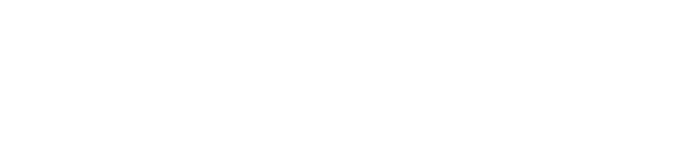
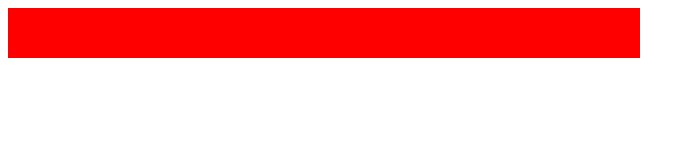
Before and after one commit to Efe-Onoh/random-quote-machine, a website: page index.html in a window 1280 px wide. Shown: the whole page, without its empty margins (0-695 px from the left). Drawn offline with nearby package versions, Linux system fonts and the light colour scheme; files that its build step writes are made by us from their sources.

```diff
--- a/index.html
+++ b/index.html
@@ -1,3 +1,19 @@
-<div id="comp"></div>
+<!DOCTYPE html>
+<html>
+    <head>
+        <meta charset="utf-8">
+        <meta http-equiv="X-UA-Compatible" content="IE=edge">
+        <title>Random Quote Machine</title>
+        <meta name="description" content="">
+        <meta name="viewport" content="width=device-width, initial-scale=1">
+        <link rel="stylesheet" href="css/style.css">
+    </head>
+    <body>
+        <div id="comp">
+
+        </div>
+    </body>
+</html>
+
 
 <script src="https://cdn.freecodecamp.org/testable-projects-fcc/v1/bundle.js"></script>
--- /dev/null
+++ b/sass/style.sass
@@ -0,0 +1,6 @@
+#comp
+  background: red
+  display: flex
+  justify-content: center
+  max-width: 50%
+  height: 50px
```
Also changed, not shown: package.json (+8 -0 lines).
